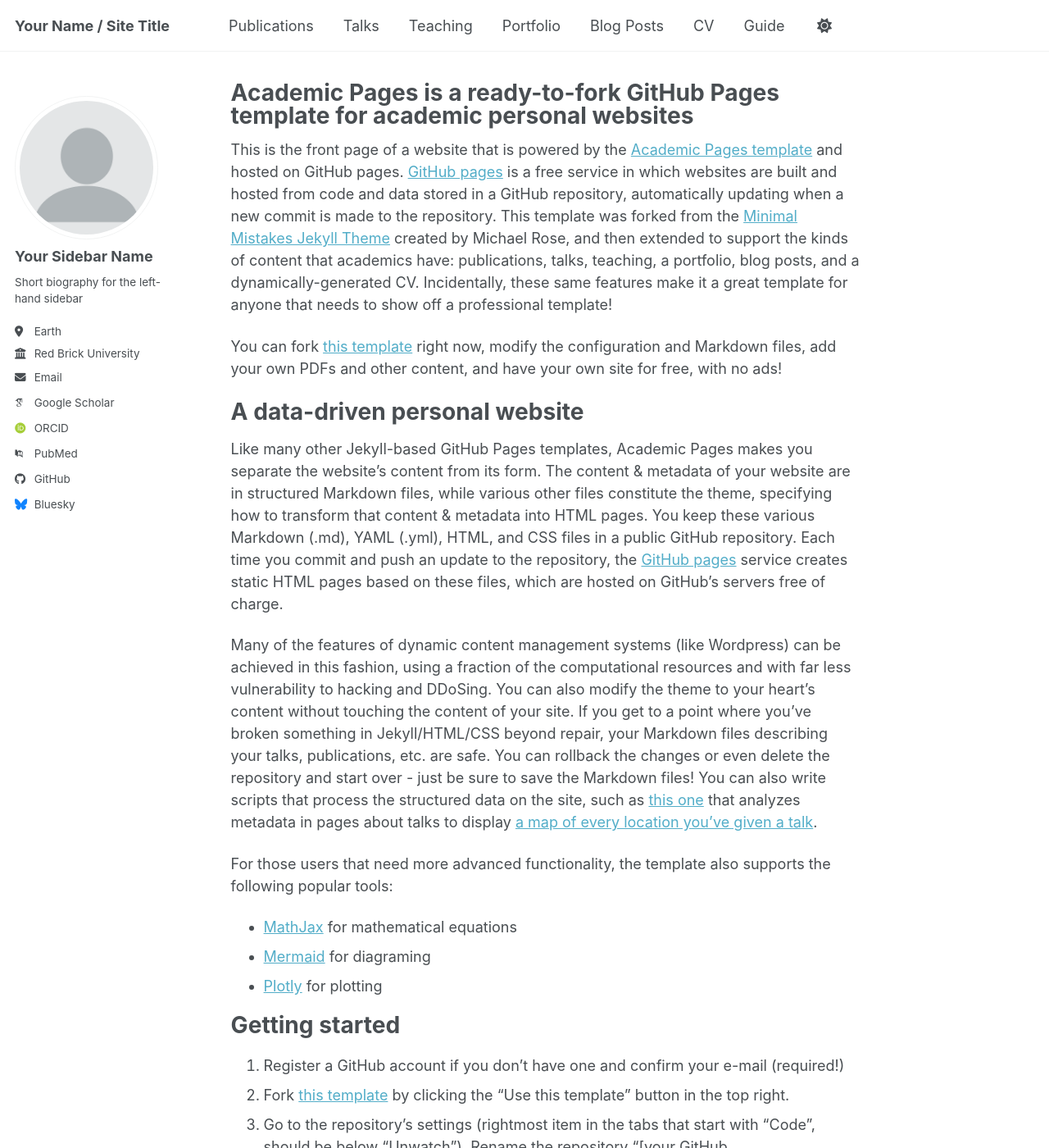
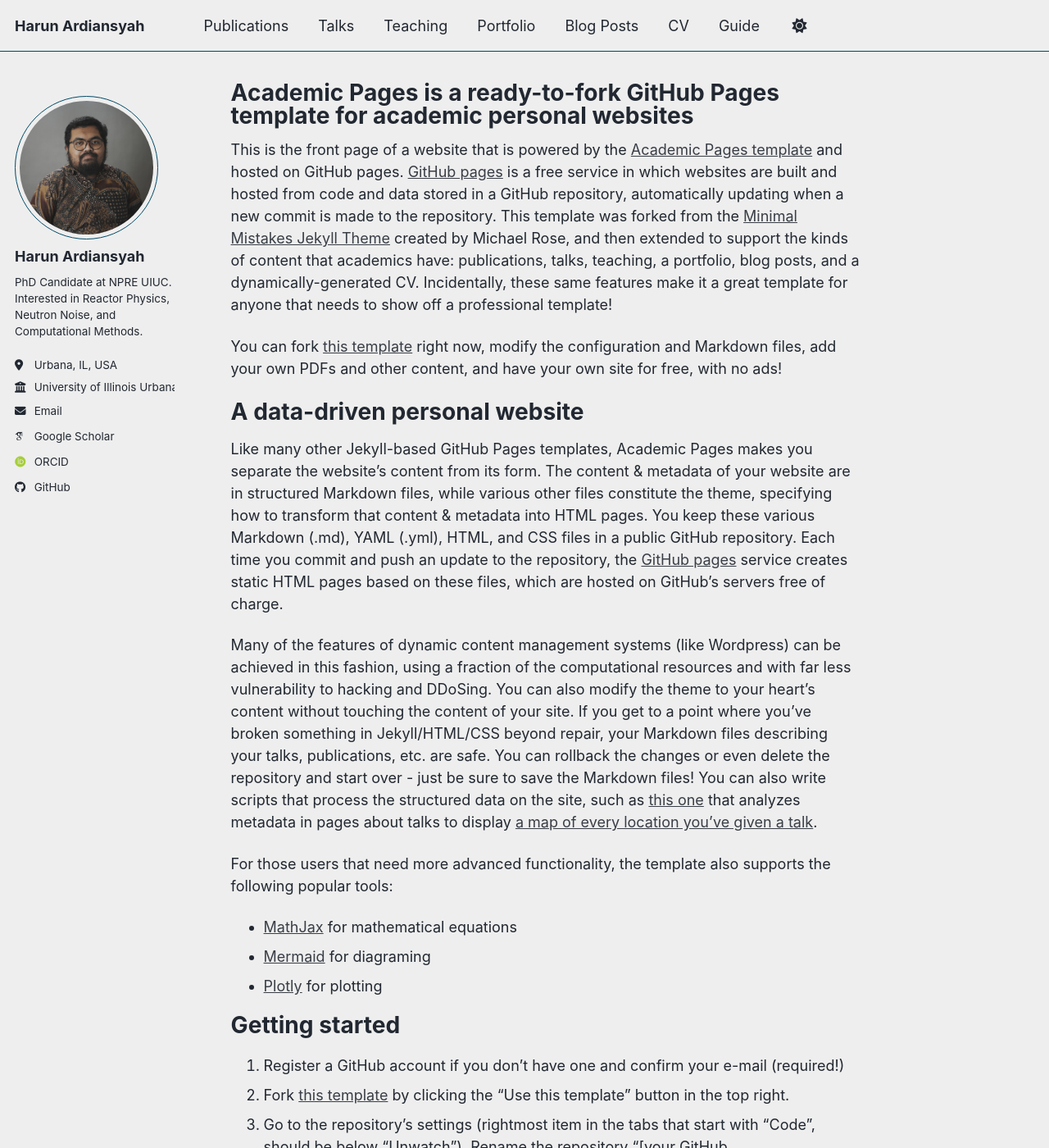
Before and after one commit to harunardi/harunardi.github.io, a Jekyll site: the page built from _pages/about.md, in a window 1280 px wide and 1400 px high. Shown: the whole window at 82% size. Built offline with Jekyll 4.4.1, drawn with Linux system fonts in a browser that asks for light colours; some web fonts are replaced; a script bundle is joined from its source files by our own code; library files that are not in the unit come from our copies; some of the changed text lies outside the part shown.

Commit message:
add config

```diff
--- a/_config.yml
+++ b/_config.yml
@@ -8,40 +8,40 @@
 
 # Basic Site Settings
 locale                   : "en-US"
-site_theme               : "default" # Currently available options are "default", "air"
-title                    : "Your Name / Site Title"
+site_theme               : "air" # Currently available options are "default", "air"
+title                    : "Harun Ardiansyah"
 title_separator          : "-"
-name                     : &name "Your Name"
-description              : &description "Your Name's academic portfolio"   # Update this with a general description of your site, this is the default if not overridden by a page
-url                      : https://academicpages.github.io # The base hostname & protocol for your site e.g. "https://[your GitHub username].github.io",
+name                     : &name "Harun Ardiansyah"  # Update this with your name
+description              : &description "Harun Ardiansyah's academic portfolio"   # Update this with a general description of your site, this is the default if not overridden by a page
+url                      : https://harunardi.github.io # The base hostname & protocol for your site e.g. "https://[your GitHub username].github.io",
                                                            # or if you already have some other page hosted on Github then use "https://[your GitHub username].github.io/[Your Repo Name]"
-baseurl                  : "" # the subpath of your site, e.g. "/blog"
-repository               : "academicpages/academicpages.github.io"
+#baseurl                  : "" # the subpath of your site, e.g. "/blog"
+#repository               : "harunardi/harunardi.github.io"
 
 # Site Author - The following control what appear as part of the author content on the side bar.
 #               If a field is blank the icon and link will not appear, otherwise it will be shown.
 #               Additional customization can be done by editing /_includes/author-profile.html
 author:
   # Biographic information
-  avatar           : "profile.png"
-  name             : "Your Sidebar Name"
+  avatar           : "PhotoHarunSquare.png"
+  name             : "Harun Ardiansyah"
   pronouns         : # example: "she/her"
-  bio              : "Short biography for the left-hand sidebar"
-  location         : "Earth"
-  employer         : "Red Brick University"
+  bio              : "PhD Candidate at NPRE UIUC. Interested in Reactor Physics, Neutron Noise, and Computational Methods."
+  location         : "Urbana, IL, USA"
+  employer         : "University of Illinois Urbana Champaign"
   uri              : # URL
-  email            : "none@example.org"
+  email            : "haruna2@illinois.edu"
 
   # Academic websites
   academia         : # URL
   arxiv            : # URL - Update with the correct link to your profile
-  googlescholar    : "https://scholar.google.com/citations?user=PS_CX0AAAAAJ"
+  googlescholar    : "https://scholar.google.com/citations?hl=en&user=X9L09oAAAAAJ"
   inspire-hep      : # URL
   impactstory      : # URL
-  orcid            : "https://orcid.org/yourorcidurl"
+  orcid            : "https://orcid.org/0000-0002-2426-038X"
   semantic         : # URL
   ssrn             : # URL
-  pubmed           : "https://www.ncbi.nlm.nih.gov/pubmed/?term=john+snow"
+  pubmed           : # URL
   researchgate     : # URL
   scopus           : # URL
   zotero           : # URL
@@ -51,13 +51,13 @@
   bitbucket        : # Username - Update with your username on the site
   codepen          : # Username
   dribbble         : # Username
-  github           : "academicpages"
+  github           : "harunardi"
   kaggle           : # Username
   stackoverflow    : # User number or user number and name (i.e., use "1" or "1/jeff-atwood")
 
   # Social media
   artstation       : # Username
-  bluesky          : "bsky.app" # Replace this with you Bluesky username
+  bluesky          : # Username # Replace this with you Bluesky username
   facebook         : # Username
   flickr           : # Username
   foursquare       : # Username
```
Also changed, not shown: images/PhotoHarunSquare.png (added).
